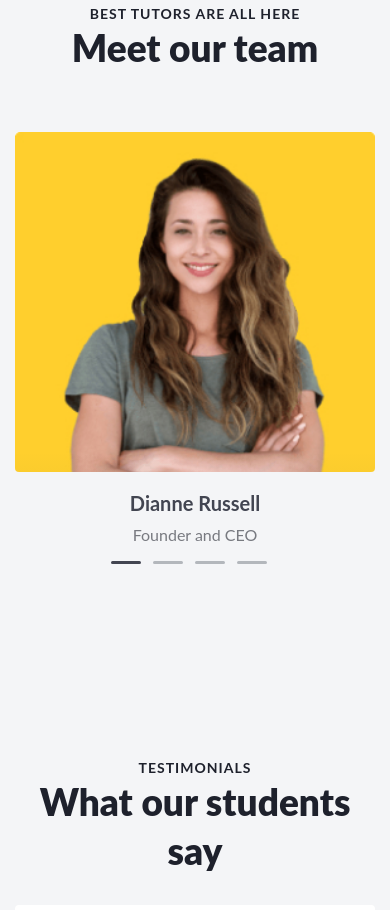
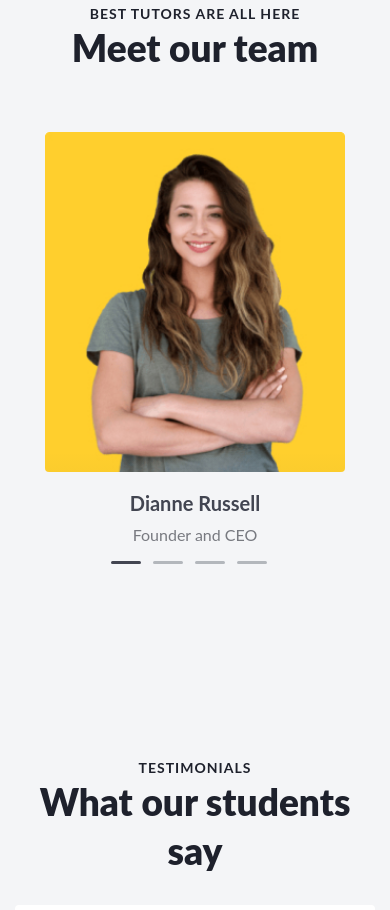
Before and after one commit to CrackStyle/testOne, a plain HTML site: page index.html in a window 390 px wide. Shown: the part 5556-6466 px from the top of the page. Drawn offline with nearby package versions, Linux system fonts and the light colour scheme; files whose address does not match are found by name.

Commit message:
testcommit

```diff
--- a/css/style.css
+++ b/css/style.css
@@ -2005,10 +2005,6 @@ transition: all .3s;
       grid-template: none;
   }
 
-<<<<<<< HEAD
-
-=======
->>>>>>> 009687fbc522e4348fe6205baf6b537e855d5571
   .team__image-box {
     max-width: 300px;
     margin: 0 auto 16px;
```
